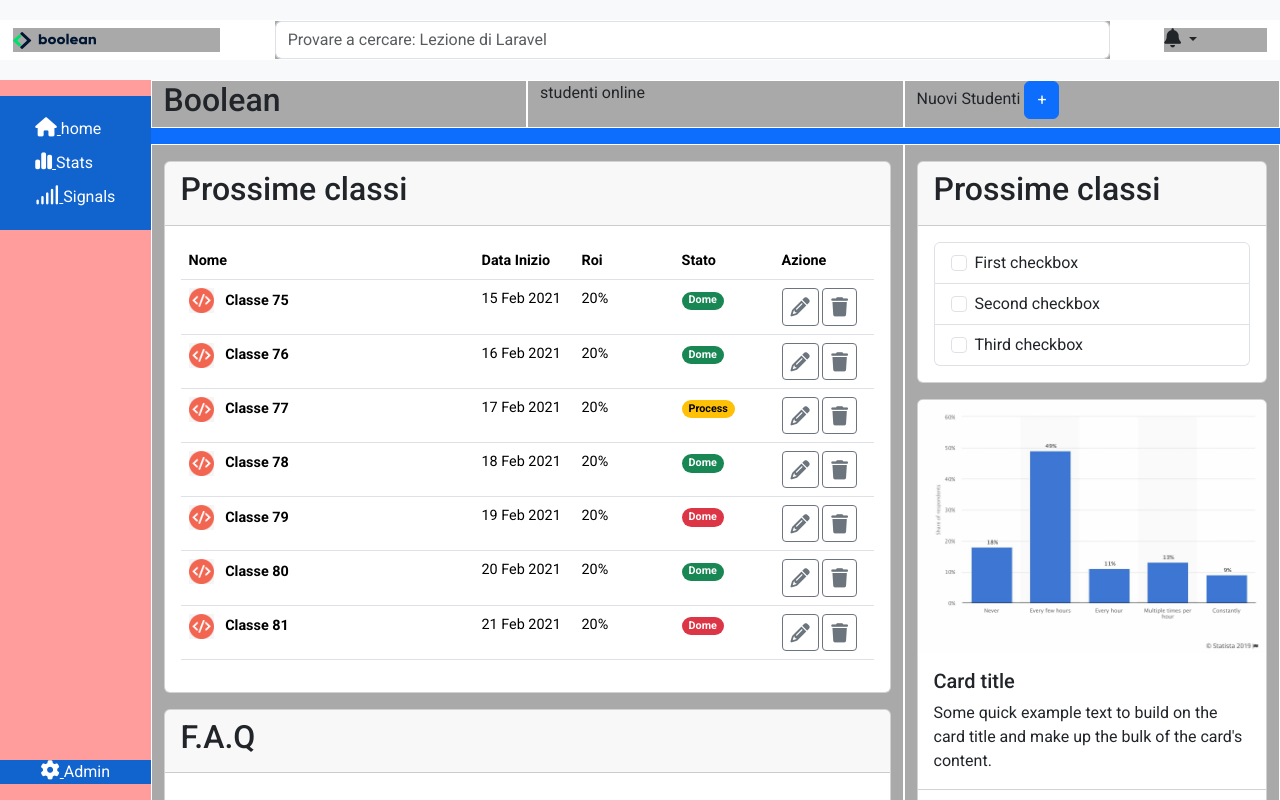
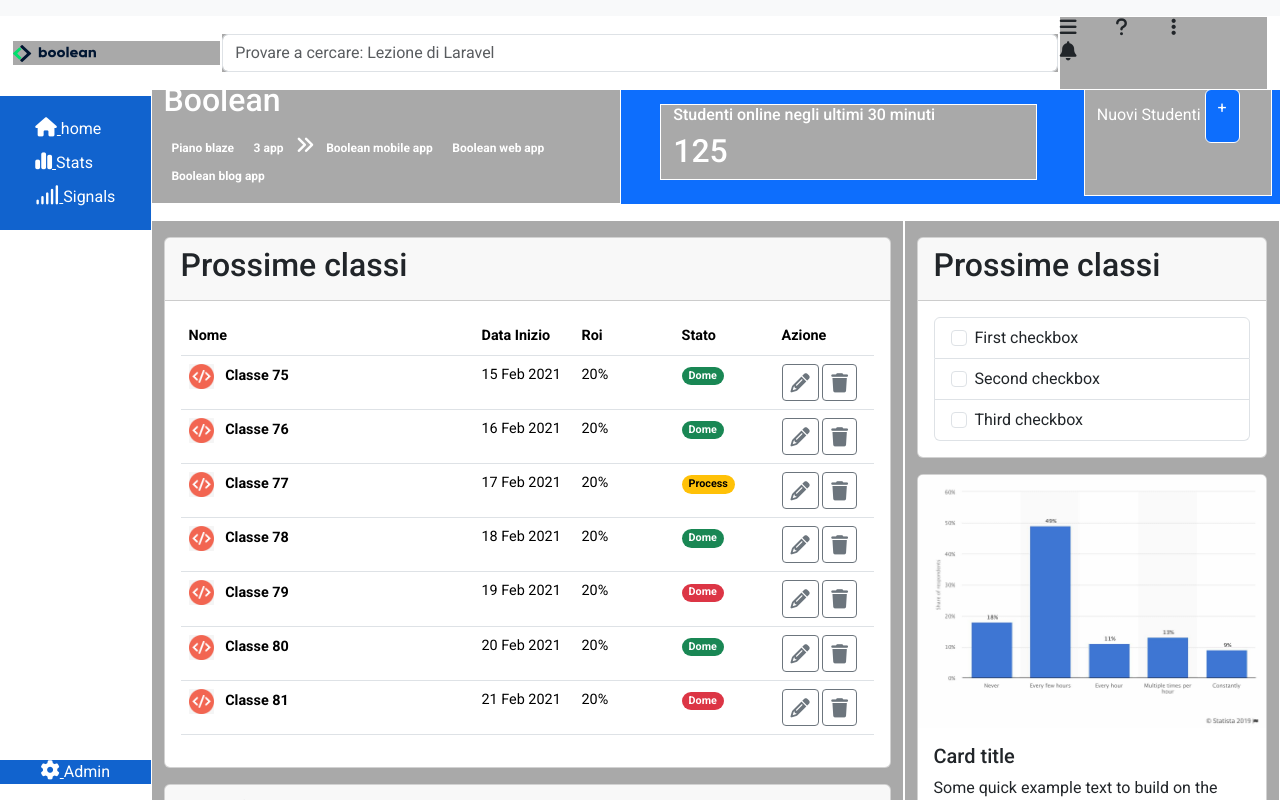
Before and after one commit to VincenzoImmordino92/html-css-bootstrap-dashboard, a plain HTML site: page index.html in a window 1280 px wide. Drawn offline with nearby package versions, Linux system fonts and the light colour scheme.

Commit message:
[fix]navbar

```diff
--- a/index.html
+++ b/index.html
@@ -36,9 +36,12 @@
 <body>
 
   <header >
-    <nav class="navbar nav_bar_vv bg-body-tertiary py-3 ">
+    <!-- navbar -->
+    <nav class="navbar nav_bar_vv bg-body-tertiary py-3">
+      <!-- container fluid -->
       <div class="container-fluid row-cols-3 bg-white">
-          <div class="col-1 d-xl-none">
+        <!-- colonna con logo -->
+          <div class="col-2 d-xl-none">
             <div class="image_nav">
               <img src="./dashboard-assets/img/mobile-logo.png" alt="">
             </div>
@@ -48,29 +51,30 @@
             <img src="./dashboard-assets/img/logo.svg" alt="">
             </div>
           </div>
-
+        <!-- colonna con il serch-->
           <div class="col-8">
           <form role="search">
             <input class="form-control me-2" type="search" placeholder="Provare a cercare: Lezione di Laravel" aria-label="Search">
           </form>
           </div>
-
-            <div class="col-1">
-              <div class="row row-cols-4 d-none">
+        <!-- colonna con il dropdown -->
+            <div class="col-2">
+              <div class="row row-cols-xl-4 d-none d-xl-inline">
                 <i class="fa-solid fa-bars"></i>
                 <i class="fa-solid fa-question"></i>
                 <i class="fa-solid fa-ellipsis-vertical"></i>
-              </div>
-              <a class="nav-link dropdown-toggle" href="#" role="button" data-bs-toggle="dropdown" aria-expanded="false">
+
+              <a class="nav-link" href="#" role="button" data-bs-toggle="dropdown" aria-expanded="false">
                 <i class="fa-solid fa-bell"></i>
               </a>
+
               <ul class="dropdown-menu dropdown-menu-end">
                 <li><a class="dropdown-item" href="#">Profilo</a></li>
                 <li><a class="dropdown-item" href="#">Fatturazione</a></li>
                 <li><hr class="dropdown-divider"></li>
                 <li><a class="dropdown-item" href="#">Logout</a></li>
               </ul>
-
+              </div>
             </div>
 
 
@@ -81,9 +85,7 @@
 
   <main class="d-flex">
 
-
-
-    <aside class=" debug d-flex flex-column justify-content-between py-3">
+    <aside class="bg_custom d-flex flex-column justify-content-between py-3">
       <div class="debug2 d-flex flex-column align-items-center">
         <ul class="menu_v py-3">
 
@@ -106,20 +108,24 @@
 
     </aside>
 
-      <div class="box_content overflow-auto bg-primary">
-        <div class="container-fluid">
-          <div class="box-content-top row row-cols-1 row row-cols-xl-3 debug3 h-25">
+      <div class="box_content overflow-auto">
+        <div class="container-fluid bg-primary text-white">
+          <div class="box-content-top
+                      row row-cols-1
+                      row row-cols-xl-1
+                      justify-content-between
+                      ">
 
-            <div class="col order-md-last">
+            <div class="col col-xl-2 mx-2 my-2 order-xl-last">
               <span>Nuovi Studenti</span>
               <button
-                class="btn btn-primary"
+                class="btn bnt_offcava btn-primary border-white "
                 type="button"
                 data-bs-toggle="offcanvas"
                 data-bs-target="#offcanvasRight"
                 aria-controls="offcanvasRight"
                 >
-                  +
+                  <p class="fs_offcava">+</p>
                 </button>
 
                 <div
@@ -144,8 +150,21 @@
 
 
             </div>
-            <div class="col"><h2>Boolean</h2></div>
-            <div class="col">studenti online </div>
+            <div class="col col-xl-5 flex-wrap">
+              <h2>Boolean</h2>
+              <span class="badge rounded-pill bg-badge">Piano blaze</span>
+              <span class="badge rounded-pill bg-badge">3 app</span>
+              <i class="fa-solid fa-angles-right my-2 "></i>
+              <span class="badge rounded-pill bg-badge d-xl-none">+</span>
+              <span class="badge rounded-pill bg-badge d-none d-xl-inline-block">Boolean mobile app</span>
+              <span class="badge rounded-pill bg-badge d-none d-xl-inline-block">Boolean web app</span>
+              <span class="badge rounded-pill bg-badge d-none d-xl-inline-block">Boolean blog app</span>
+            </div>
+            <div class="col col-xl-4 my-4">
+              <h6>Studenti online negli ultimi 30 minuti</h6>
+              <h2>125</h2>
+
+            </div>
           </div>
 
         </div>
@@ -280,7 +299,7 @@
 
               </div>
               <div class="my-3">
-                <!-- card Prossime classi -->
+                <!-- card accordion classi -->
                 <div class="card">
                   <div class="card-header">
                     <h2>F.A.Q</h2>
```
